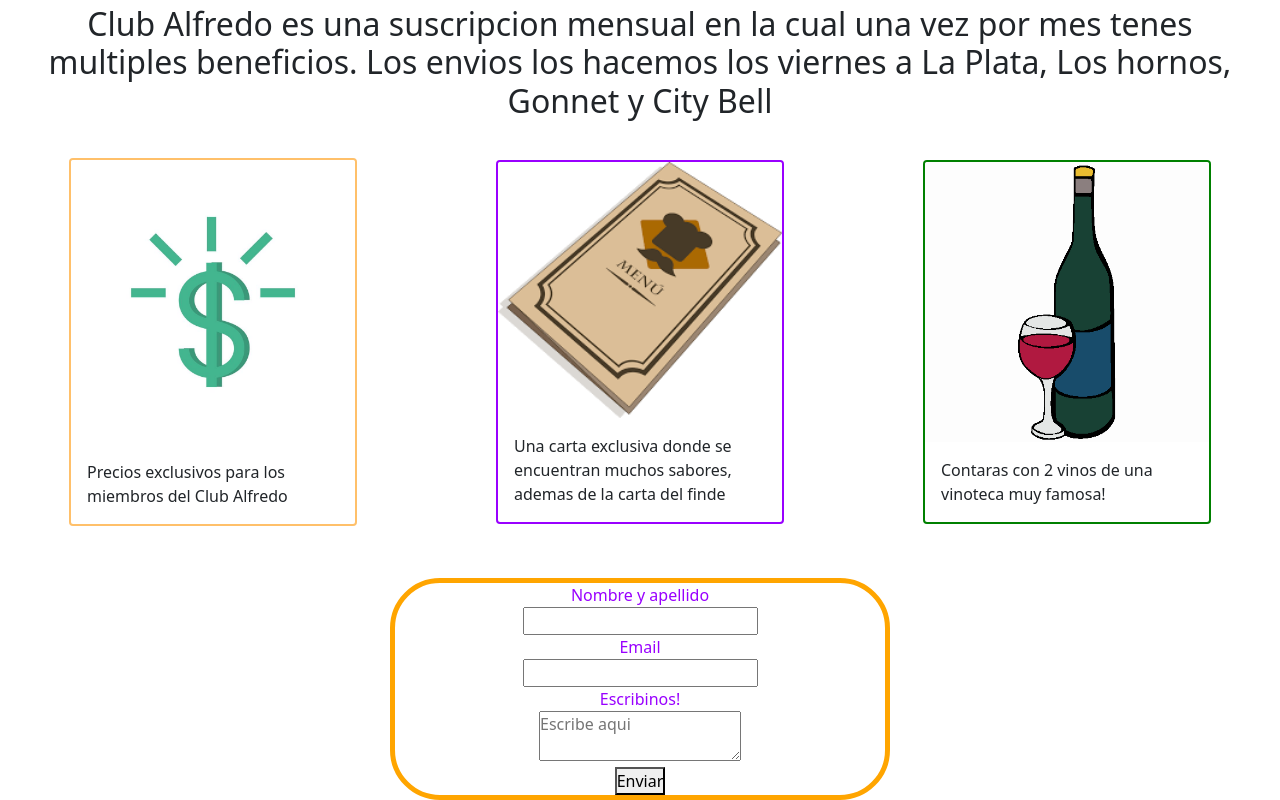
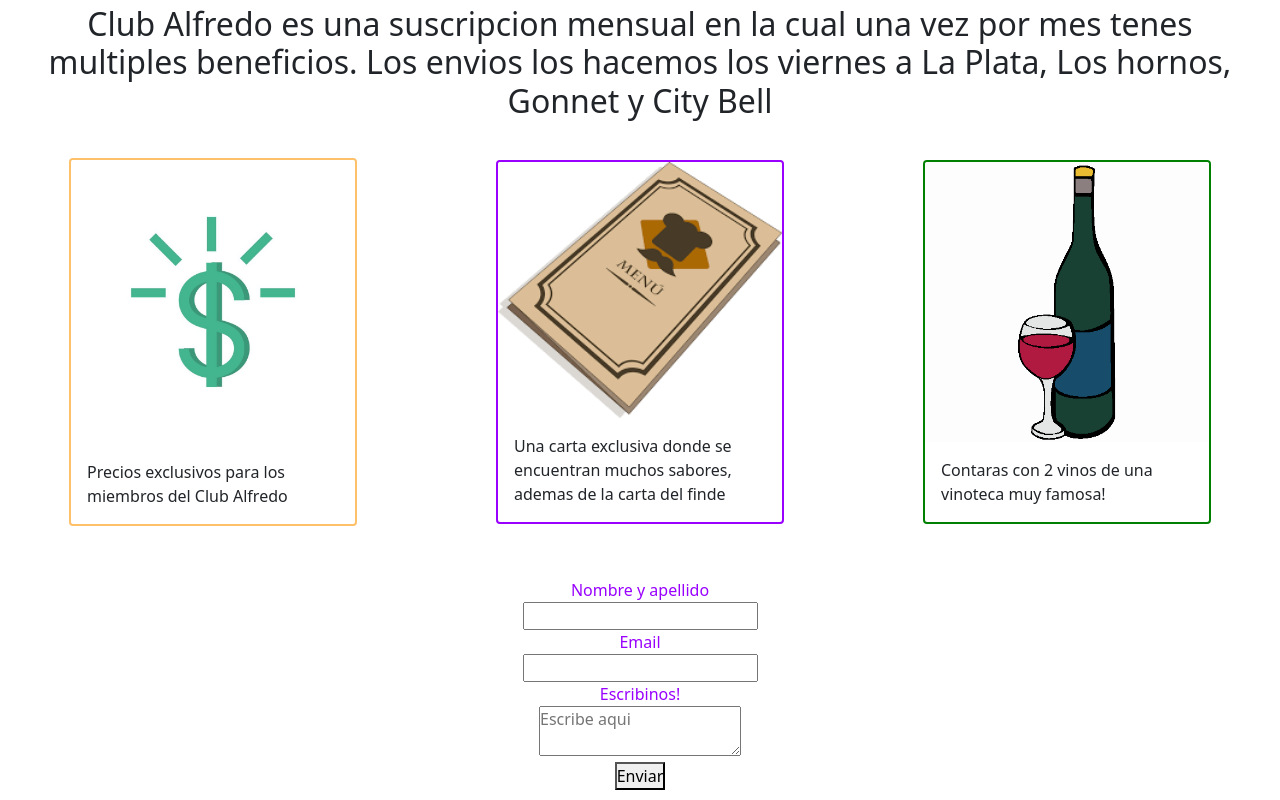
Before and after one commit to ramirolp22/Pagina-Alfredo, a website: page Pages/clubAlfredo.html in a window 1280 px wide. Shown: the part 339-1139 px from the top of the page. Drawn offline with nearby package versions, Linux system fonts and the light colour scheme.

Commit message:
Version 0.5

```diff
--- a/scss/paginas/_nosotros.scss
+++ b/scss/paginas/_nosotros.scss
@@ -25,11 +25,9 @@
 }
 form{
     text-align: center;
-    border: 5px solid orange;
     color: rgb(153, 0, 255);
     margin-top: 30px;
     border-radius: 50px;
-    @include dimension( auto,500px )
 }
 .colorNaranja{
     color: rgb(255, 192, 106);
```
Also changed, not shown: Pages/recomendaciones.html (+2 -1 lines), css/estilo2.css, scss/paginas/_recomendaciones.scss (line endings or trailing spaces).
